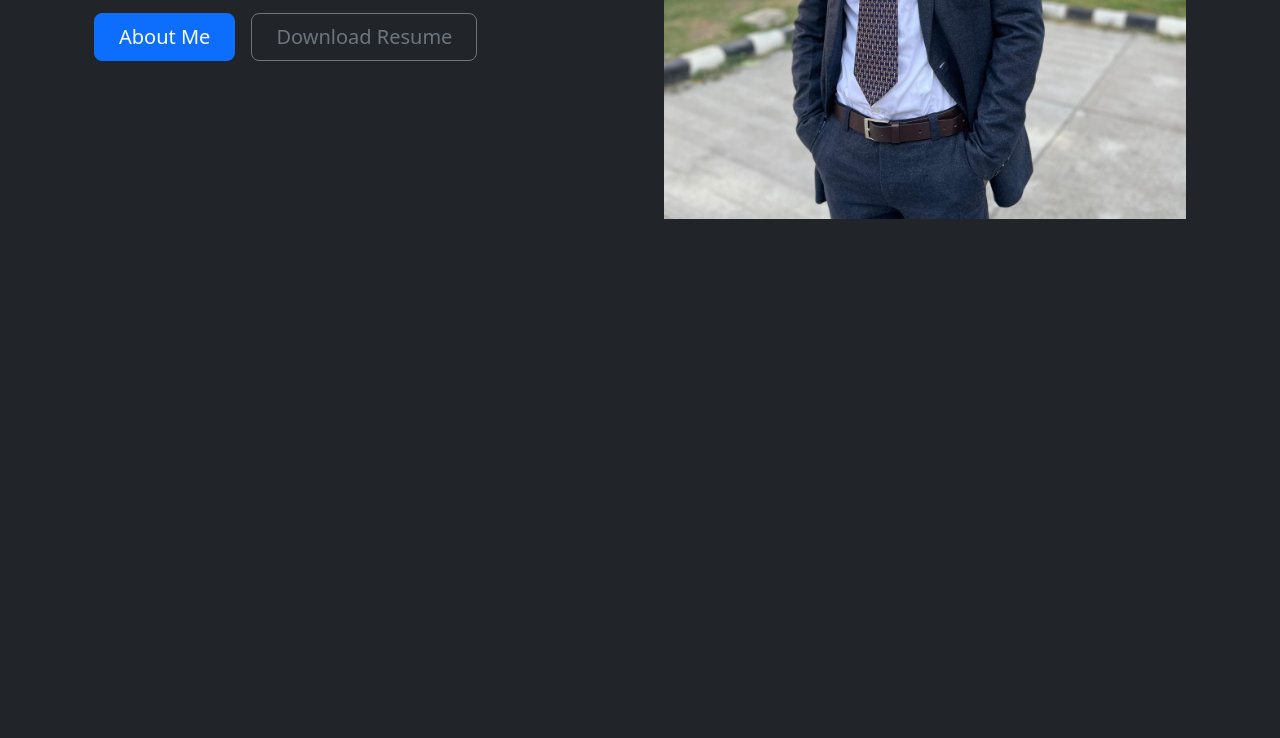
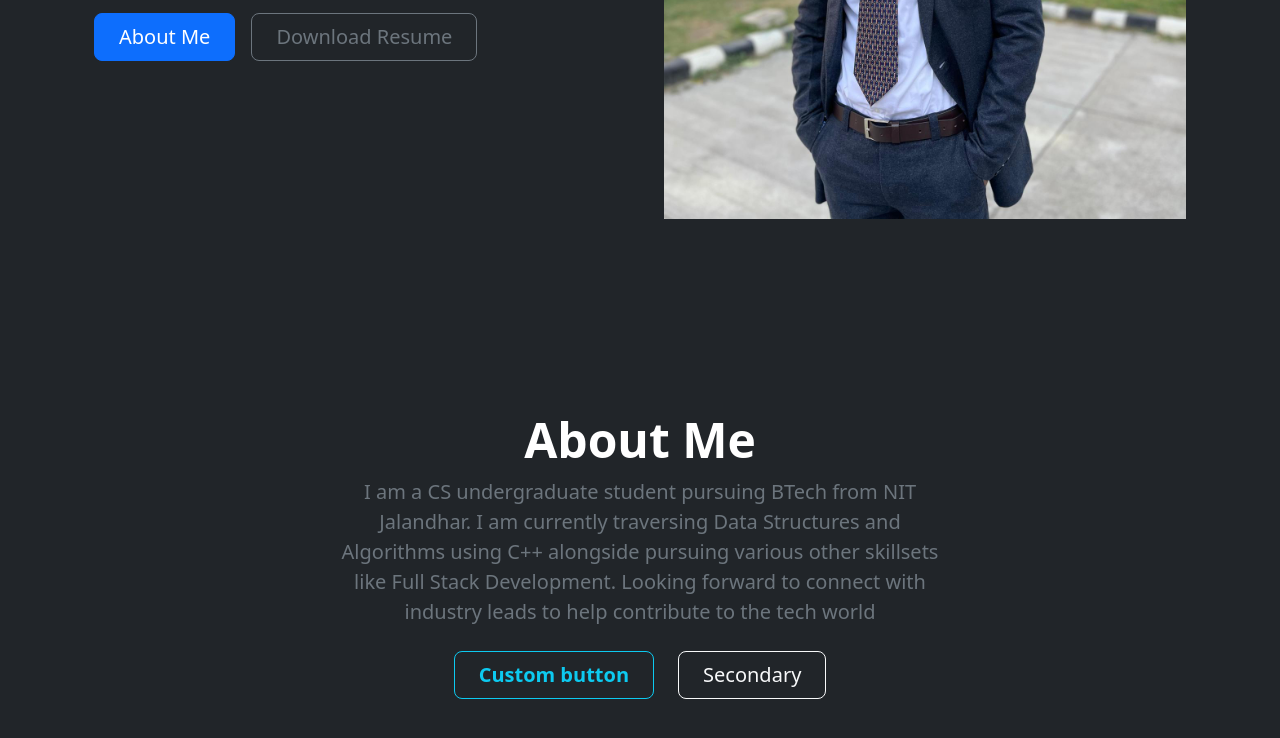
Before and after one commit to DhruvanshKumar/personalPortfoliobootstrap, a plain HTML site: page index.html in a window 1280 px wide. Shown: the part 496-1234 px from the top of the page. Before the commit the page ends 811 px from the top, so only its background shows below. Drawn offline with nearby package versions, Linux system fonts and the light colour scheme.

Commit message:
About me section added

```diff
--- a/index.html
+++ b/index.html
@@ -12,8 +12,9 @@
   <path d="M10.478 1.647a.5.5 0 1 0-.956-.294l-4 13a.5.5 0 0 0 .956.294zM4.854 4.146a.5.5 0 0 1 0 .708L1.707 8l3.147 3.146a.5.5 0 0 1-.708.708l-3.5-3.5a.5.5 0 0 1 0-.708l3.5-3.5a.5.5 0 0 1 .708 0m6.292 0a.5.5 0 0 0 0 .708L14.293 8l-3.147 3.146a.5.5 0 0 0 .708.708l3.5-3.5a.5.5 0 0 0 0-.708l-3.5-3.5a.5.5 0 0 0-.708 0"/>
 </svg> </a> </div> <ul class="nav col-12 col-md-auto mb-2 justify-content-center mb-md-0"> <li><a href="#" class="nav-link px-2 link-secondary  style=" margin-right: 20px;
     margin-left: 20px;
-">Home</a></li> <li><a href="#" class="nav-link px-2">About Me</a></li> <li><a href="#" class="nav-link px-2">Projects</a></li> <li><a href="#" class="nav-link px-2">Techstack</a></li> <li><a href="#" class="nav-link px-2">Contact</a></li> </ul> <div class="col-md-3 text-end"> <button type="button" class="btn btn-outline-primary me-2">Login</button> <button type="button" class="btn btn-primary">Sign-up</button> </div> </header> </div>
-<div class="container col-xxl-8 px-4 py-5"> <div class="row flex-lg-row-reverse align-items-center g-5 py-5"> <div class="col-10 col-sm-8 col-lg-6"> <img src="img/my photo.jpg" class="d-block mx-lg-auto img-fluid" alt="Bootstrap Themes" width="700" height="500" loading="lazy"> </div> <div class="col-lg-6"> <h1 class="display-5 fw-bold text-body-emphasis lh-1 mb-3">Hi! This is Dhruvansh! Welcome Aboard!</h1> <p class="lead">I program code for a living! </p> <div class="d-grid gap-2 d-md-flex justify-content-md-start"> <button type="button" class="btn btn-primary btn-lg px-4 me-md-2">About Me</button> <button type="button" class="btn btn-outline-secondary btn-lg px-4" onclick = "downloadResume()">Download Resume</button> </div> </div> </div> </div>
+">Home</a></li> <li><a href="#about" class="nav-link px-2">About Me</a></li> <li><a href="#" class="nav-link px-2">Projects</a></li> <li><a href="#" class="nav-link px-2">Techstack</a></li> <li><a href="#" class="nav-link px-2">Contact</a></li> </ul> <div class="col-md-3 text-end"> <button type="button" class="btn btn-outline-primary me-2">Login</button> <button type="button" class="btn btn-primary">Sign-up</button> </div> </header> </div>
+<div class="container col-xxl-8 px-4 py-5"> <div class="row flex-lg-row-reverse align-items-center g-5 py-5"> <div class="col-10 col-sm-8 col-lg-6"> <img src="img/my photo.jpg" class="d-block mx-lg-auto img-fluid" alt="Bootstrap Themes" width="700" height="500" loading="lazy"> </div> <div class="col-lg-6"> <h1 class="display-5 fw-bold text-body-emphasis lh-1 mb-3">Hi! This is Dhruvansh! Welcome Aboard!</h1> <p class="lead">I program code for a living! </p> <div class="d-grid gap-2 d-md-flex justify-content-md-start"> <button type="button" class="btn btn-primary btn-lg px-4 me-md-2" onclick = "scrollToSection()">About Me</button> <button type="button" class="btn btn-outline-secondary btn-lg px-4" onclick = "downloadResume()">Download Resume</button> </div> </div> </div> </div>
+<section id = "about"><div class="bg-dark text-secondary px-4 py-5 text-center"> <div class="py-5"> <h1 class="display-5 fw-bold text-white">About Me</h1> <div class="col-lg-6 mx-auto"> <p class="fs-5 mb-4">I am a CS undergraduate student pursuing BTech from NIT Jalandhar. I am currently traversing Data Structures and Algorithms using C++ alongside pursuing various other skillsets like Full Stack Development. Looking forward to connect with industry leads to help contribute to the tech world </p> <div class="d-grid gap-2 d-sm-flex justify-content-sm-center"> <button type="button" class="btn btn-outline-info btn-lg px-4 me-sm-3 fw-bold">Custom button</button> <button type="button" class="btn btn-outline-light btn-lg px-4">Secondary</button> </div> </div> </div> </div></section>
 <script src="https://cdn.jsdelivr.net/npm/bootstrap@5.3.7/dist/js/bootstrap.bundle.min.js" integrity="sha384-ndDqU0Gzau9qJ1lfW4pNLlhNTkCfHzAVBReH9diLvGRem5+R9g2FzA8ZGN954O5Q" crossorigin="anonymous"></script>
 <script src = "script.js"></script>
 </body>
--- a/script.js
+++ b/script.js
@@ -4,3 +4,6 @@ function downloadResume(){
     link.download = 'Dhruvansh_Resume.pdf';
     link.click();
 }
+function scrollToSection() {
+    document.getElementById("about").scrollIntoView({behavior:"smooth"});
+}
--- a/styles.css
+++ b/styles.css
@@ -1,3 +1,6 @@
 .logo {
     height : 30px;
 }
+html {
+    scroll-behavior: smooth;
+}
```
